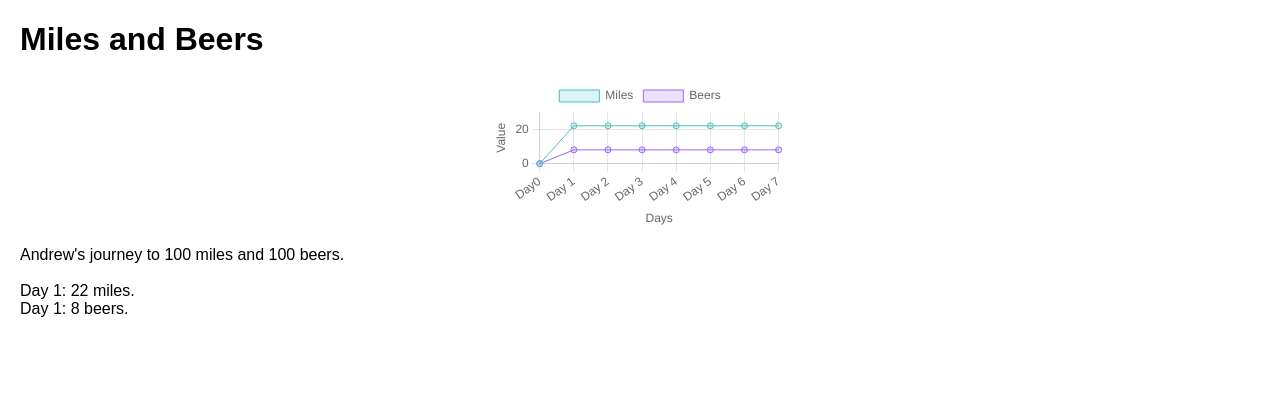
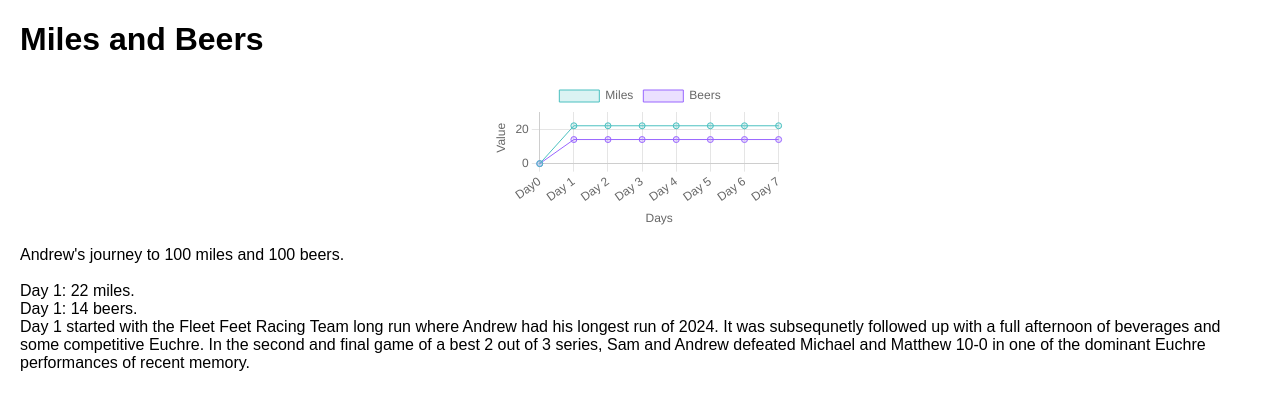
Before and after one commit to aredston19/aredston19.Github.io, a Jekyll site: the page 100.html, which Jekyll copies as it is, in a window 1280 px wide. Shown: the top 410 px of the page. Built offline with Jekyll 4.4.1, drawn with Linux system fonts in a browser that asks for light colours.

Commit message:
Add files via upload

```diff
--- a/100.html
+++ b/100.html
@@ -24,7 +24,7 @@
         // Initialize data
         const days = ["Day0", "Day 1", "Day 2", "Day 3", "Day 4", "Day 5", "Day 6", "Day 7"];
         Miles = [0, 22, 22, 22, 22, 22, 22, 22]; // Example data for Variable 1
-        Beers = [0, 8, 8, 8, 8, 8, 8, 8]; // Example data for Variable 2
+        Beers = [0, 14, 14, 14, 14, 14, 14, 14]; // Example data for Variable 2
 
         // Create chart
         const ctx = document.getElementById('myChart').getContext('2d');
@@ -74,6 +74,9 @@
 	<p>Andrew's journey to 100 miles and 100 beers. <br>
 <br>
 Day 1: 22 miles.<br>
-Day 1: 8 beers.</p>
+Day 1: 14 beers.<br>
+
+Day 1 started with the Fleet Feet Racing Team long run where Andrew had his longest run of 2024. It was subsequnetly followed up with a full afternoon of beverages and some competitive Euchre. In the second and final game of a best 2 out of 3 series, Sam and Andrew defeated Michael and Matthew 10-0 in one of the dominant Euchre performances of recent memory.
+</p>
 </body>
 </html>
```
